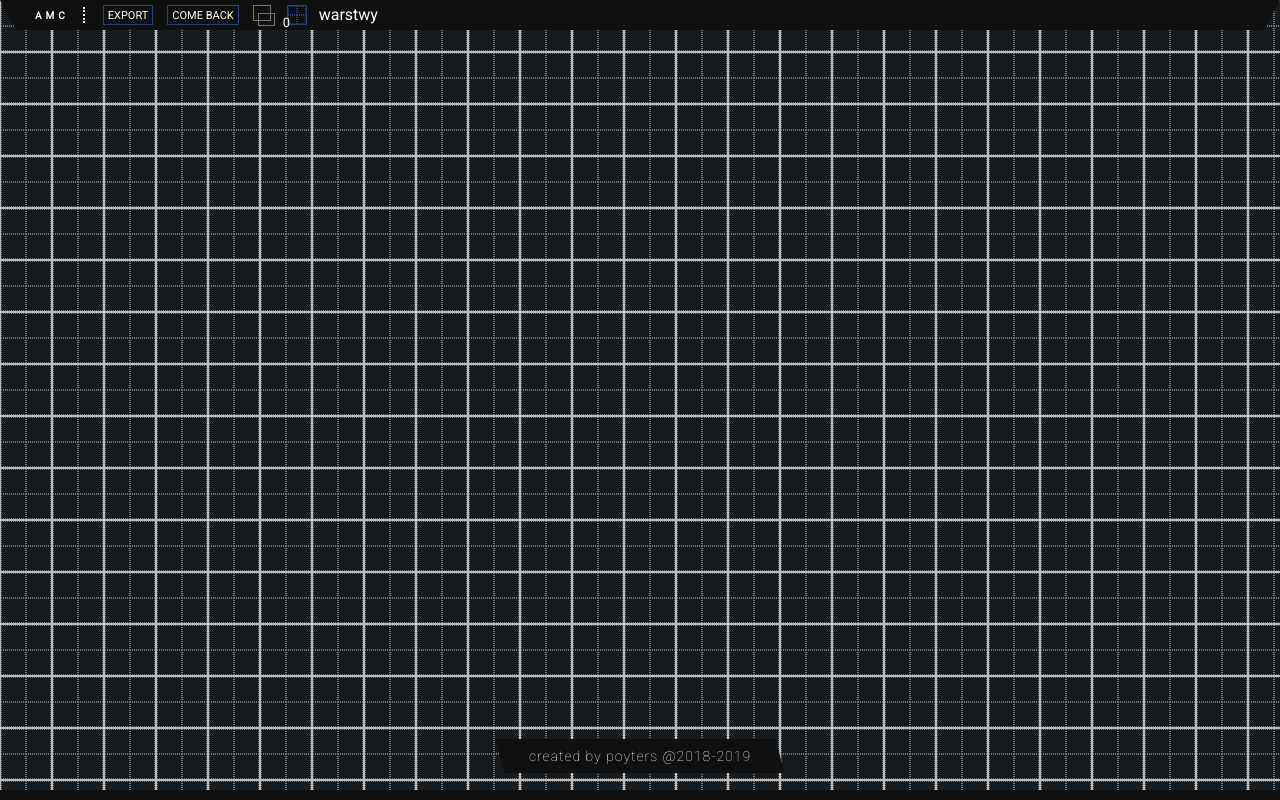
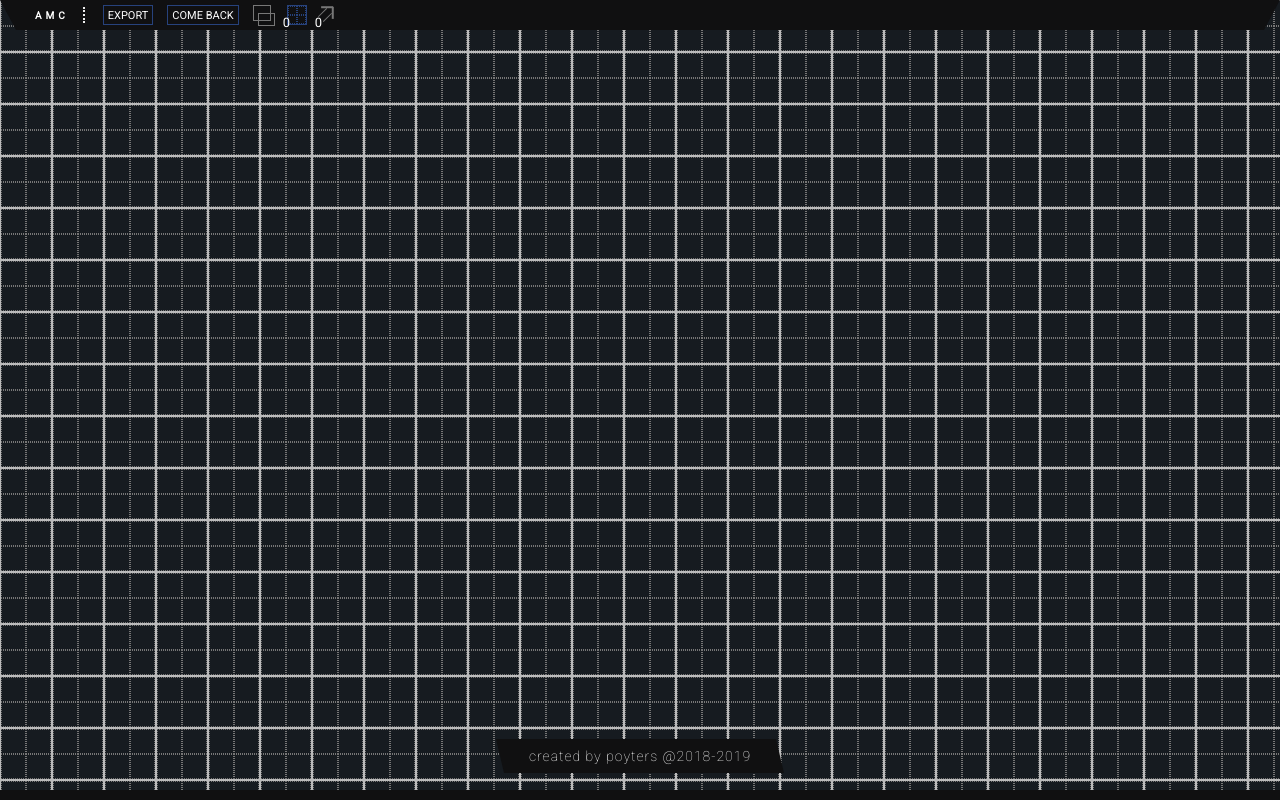
Before and after one commit to Poyters/angotia-world-creator, a React (Create React App) app: page /creator in a window 1280 px wide. Built offline with nearby package versions, Linux system fonts and the light colour scheme.

Commit message:
Add SelectOption component

```diff
--- a/src/assets/styles/components/creatorPanel/_option.scss
+++ b/src/assets/styles/components/creatorPanel/_option.scss
@@ -1,6 +1,8 @@
 .option {
     position: relative;
     flex: 1;
+
+    cursor: pointer;
 
     &--net {
         width: 18px;
@@ -23,7 +25,6 @@
         border-width: 1px;
         border-style: solid;
         border-color: inherit;
-        cursor: pointer;
 
         &:after {
             position: absolute;
@@ -62,7 +63,6 @@
         align-items: center;
 
         border: 1px solid $decorationColor1;
-        cursor: pointer;
         font-size: 11px;
         text-transform: uppercase;
 
@@ -92,7 +92,6 @@
     width: 100%;
     height: 100%;
 
-    cursor: pointer;
     border-width: 1px;
     border-style: solid;
 
@@ -107,3 +106,49 @@
         border-color: inherit;
     }
 }
+
+.selectOption {
+    width: 6px;
+    height: 12px;
+    margin-top: 4px;
+    margin-left: 2px;
+
+    border: 0;
+    border-right: 1px;
+    border-left: 1px;
+    border-style: solid;
+    border-color: $decorationColor1;
+    transform: rotate(45deg);
+
+    & .option__viewType {
+        top: 9px;
+        left: -2px;
+        transform: rotate(-45deg);
+    }
+
+    &:before, &:after {
+        position: absolute;
+        content: '';
+
+        width: 10px;
+        height: 0px;
+
+        border-width: 1px;
+        border-style: solid;
+        border-color: inherit;
+    }
+
+    &:before {
+        top: -2px;
+        left: -7px;
+
+        transform: rotate(-45deg);
+    }
+
+    &:after {
+        top: -2px;
+        right: -7px;
+
+        transform: rotate(45deg);
+    }
+}
--- a/src/components/creatorPanel/CreatorPanel.tsx
+++ b/src/components/creatorPanel/CreatorPanel.tsx
@@ -5,6 +5,7 @@ import ExportOption from './ExportOption';
 import ComeBackOption from './ComeBackOption';
 import FullScreenOption from './FullScreenOption';
 import NetOption from './NetOption';
+import SelectOption from './SelectOption';
 
 
 const CreatorPanel: React.SFC = () => {
@@ -26,7 +27,9 @@ const CreatorPanel: React.SFC = () => {
         <li>
           <NetOption viewTypeQuantity={3} />
         </li>
-        <li>warstwy</li>
+        <li>
+          <SelectOption selectTypeQuantity={2} />
+        </li>
       </ul>
     </nav>
   );
--- /dev/null
+++ b/src/components/creatorPanel/SelectOption.tsx
@@ -0,0 +1,27 @@
+import React, { useState } from 'react';
+
+
+interface ISelectOption {
+    selectTypeQuantity: number
+}
+
+
+const SelectOption: React.SFC<ISelectOption> = ({ selectTypeQuantity }) => {
+  const [ selectType, setSelectType ] = useState(0);
+
+  const changeSelectType = () => {
+    if (selectType < selectTypeQuantity) setSelectType(selectType + 1);
+    else setSelectType(0);
+  }
+
+  const selectOnOff = selectType !== 0 ? 'option--on' : 'option--off'; //It determines icon color
+
+  return (
+    <div role="button" className={`option selectOption ${selectOnOff}`} onClick={changeSelectType}>
+        <span className="option__viewType">{selectType}</span>
+    </div>
+  );
+}
+
+
+export default SelectOption;
```
